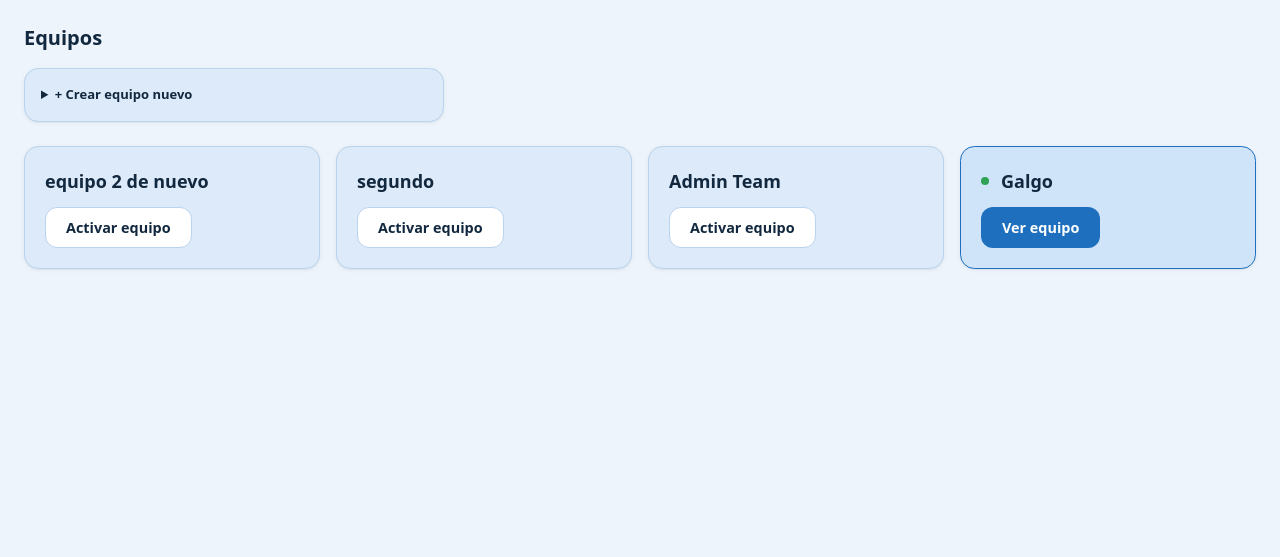
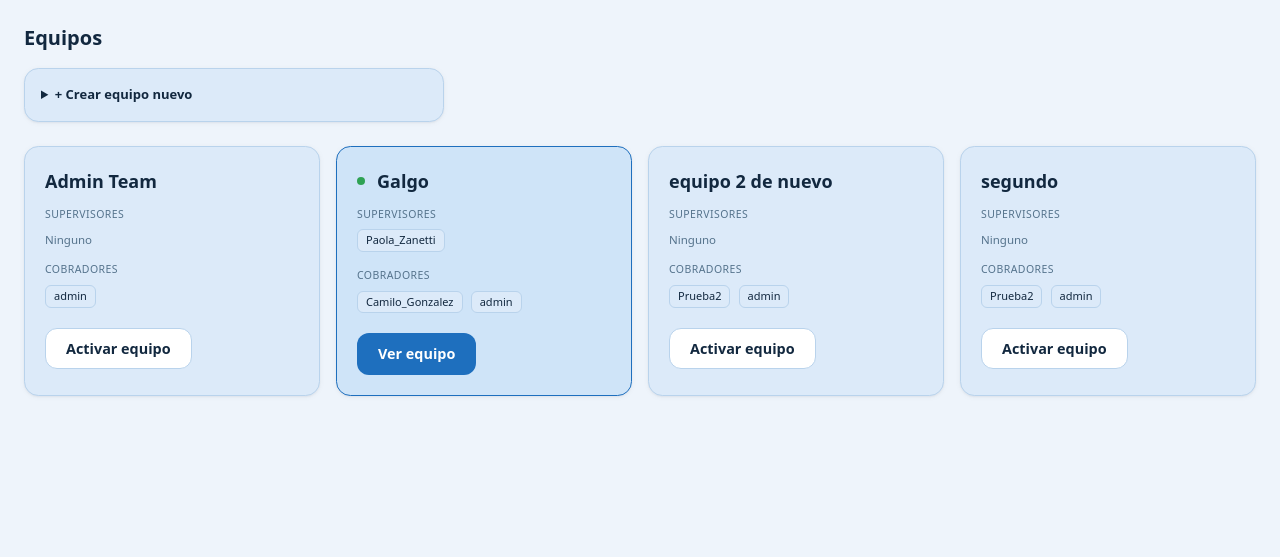
Before and after one commit to Ounounous/TurboTuboAzure, a Django app: page /dashboard/teams/ in a window 1280 px wide. Shown: the part 72-629 px from the top of the page. Run offline with Django 5.2, Linux system fonts and the light colour scheme; a user stored in the database is signed in; data comes from the database, SQL or seed files in the repository; parts of the project's set-up code (start-up, migrations or seed data) failed here and were passed over.

Commit message:
Admin puede cambiar el equipo de cualquier usuario + Equipos lista todos con supervisores/miembros
Configuracion > Usuarios y Permisos: nueva columna "Equipo" en la tabla de usuarios, con su
propio select + Guardar (mismo patron que la columna Rol). Cambiar el equipo de alguien lo saca
de los miembros de su equipo anterior y lo agrega al nuevo; "— sin equipo —" lo deja sin
ninguno. Reusa Userprofile.active_team, el mismo campo que controla todo el alcance de la app.

/dashboard/teams/ ("Equipos"): admin/owner ahora ven TODOS los equipos del sistema (antes solo
los propios, igual que ya pasa en Usuarios y Permisos, que tampoco acota por equipo). Cada
tarjeta muestra sus supervisores (admin/owner/supervisor) y cobradores por separado. Un usuario
sin rol admin/owner sigue viendo solo sus propios equipos, sin cambios.

Como consecuencia necesaria (si no, la lista quedaba a medias: verías equipos ajenos pero no
podrias entrar), teams_activate y detail tambien se relajan para admin/owner -- pueden activar/
ver cualquier equipo, no solo del que ya son miembros (activar uno ajeno los agrega como
miembro). Un usuario sin ese rol sigue bloqueado en equipos ajenos (404), sin cambios ahi.

Verificado: columna Equipo funciona (mover, dejar sin equipo), team:list de admin trae todos
los equipos con sus supervisores/cobradores correctos, admin puede activar/ver un equipo ajeno
(quedando agregado como miembro), y un cobrador sigue viendo y pudiendo tocar solo lo suyo.

Co-Authored-By: Claude Sonnet 5 <noreply@anthropic.com>

```diff
--- a/team/templates/team/teams_list.html
+++ b/team/templates/team/teams_list.html
@@ -19,16 +19,35 @@
     </details>
 
     <div class="grid grid-cols-1 sm:grid-cols-2 md:grid-cols-3 lg:grid-cols-4 gap-4">
-      {% for team in teams %}
-        <div class="{% if team == active_team %}card-selected{% else %}card{% endif %} p-5">
+      {% for data in teams_data %}
+        <div class="{% if data.team == active_team %}card-selected{% else %}card{% endif %} p-5">
           <div class="flex items-center gap-3 mb-3">
-            {% if team == active_team %}<span class="dot-st"><span class="d st-green"></span></span>{% endif %}
-            <h2 class="text-lg font-bold">{{ team.name }}</h2>
+            {% if data.team == active_team %}<span class="dot-st"><span class="d st-green"></span></span>{% endif %}
+            <h2 class="text-lg font-bold">{{ data.team.name }}</h2>
           </div>
-          {% if team == active_team %}
-            <a href="{% url 'team:detail' team.id %}" class="btn btn-primary">Ver equipo</a>
+
+          <p class="muted mb-1" style="font-size:10.5px; text-transform:uppercase; letter-spacing:.04em;">Supervisores</p>
+          <div class="mb-3">
+            {% for s in data.supervisores %}
+              <span style="display:inline-block; background:var(--surface-alt); border:1px solid var(--border); border-radius:6px; padding:2px 8px; font-size:11px; margin:0 4px 4px 0;">{{ s.username }}</span>
+            {% empty %}
+              <span class="muted" style="font-size:11.5px;">Ninguno</span>
+            {% endfor %}
+          </div>
+
+          <p class="muted mb-1" style="font-size:10.5px; text-transform:uppercase; letter-spacing:.04em;">Cobradores</p>
+          <div class="mb-4">
+            {% for m in data.cobradores %}
+              <span style="display:inline-block; background:var(--surface-alt); border:1px solid var(--border); border-radius:6px; padding:2px 8px; font-size:11px; margin:0 4px 4px 0;">{{ m.username }}</span>
+            {% empty %}
+              <span class="muted" style="font-size:11.5px;">Ninguno</span>
+            {% endfor %}
+          </div>
+
+          {% if data.team == active_team %}
+            <a href="{% url 'team:detail' data.team.id %}" class="btn btn-primary">Ver equipo</a>
           {% else %}
-            <a href="{% url 'team:activate' team.id %}" class="btn btn-secondary">Activar equipo</a>
+            <a href="{% url 'team:activate' data.team.id %}" class="btn btn-secondary">Activar equipo</a>
           {% endif %}
         </div>
       {% empty %}
--- a/team/views.py
+++ b/team/views.py
@@ -2,15 +2,32 @@ from django.contrib import messages
 from django.contrib.auth.decorators import login_required
 from django.shortcuts import render, get_object_or_404, redirect
 
+from lead.permissions import es_admin_owner
+
 from .forms import TeamForm
 from .models import Team
 
+SUPERVISOR_TYPES = ('admin', 'owner', 'supervisor')
+
+
 @login_required
 def teams_list(request):
-    teams = Team.objects.filter(members__in=[request.user])
+    # admin/owner ven TODOS los equipos (mismo criterio que Usuarios y Permisos, que ya
+    # muestra a todo el mundo sin acotar por equipo); el resto solo los suyos.
+    if es_admin_owner(request.user):
+        teams = Team.objects.all().order_by('name')
+    else:
+        teams = Team.objects.filter(members__in=[request.user]).order_by('name')
+
+    teams_data = []
+    for team in teams:
+        miembros = list(team.members.select_related('userprofile').order_by('username'))
+        supervisores = [m for m in miembros if getattr(m, 'userprofile', None) and m.userprofile.user_type in SUPERVISOR_TYPES]
+        cobradores = [m for m in miembros if getattr(m, 'userprofile', None) and m.userprofile.user_type == 'collector']
+        teams_data.append({'team': team, 'supervisores': supervisores, 'cobradores': cobradores})
 
     return render(request, 'team/teams_list.html', {
-        'teams': teams,
+        'teams_data': teams_data,
         'active_team': request.user.userprofile.active_team,
         'crear_equipo_form': TeamForm(),
     })
@@ -46,7 +63,16 @@ def crear_equipo(request):
 
 @login_required
 def teams_activate(request, pk):
-    team = get_object_or_404(Team, members__in=[request.user], pk=pk)
+    if es_admin_owner(request.user):
+        # admin/owner puede activar cualquier equipo (los ve todos en la lista); si no era
+        # miembro todavia, queda agregado -- no tiene sentido "activar" un equipo del que no
+        # formas parte.
+        team = get_object_or_404(Team, pk=pk)
+        if not team.members.filter(pk=request.user.pk).exists():
+            team.members.add(request.user)
+    else:
+        team = get_object_or_404(Team, members__in=[request.user], pk=pk)
+
     userprofile = request.user.userprofile
     userprofile.active_team = team
     userprofile.save()
@@ -55,7 +81,10 @@ def teams_activate(request, pk):
 
 @login_required
 def detail(request, pk):
-    team = get_object_or_404(Team, members__in=[request.user], pk=pk)
+    if es_admin_owner(request.user):
+        team = get_object_or_404(Team, pk=pk)
+    else:
+        team = get_object_or_404(Team, members__in=[request.user], pk=pk)
 
     return render(request, 'team/detail.html', { 'team': team })
 
```
Also changed, not shown: configuracion/templates/configuracion/usuarios_permisos.html (+17 -3 lines), configuracion/views.py (+23 -0 lines).
